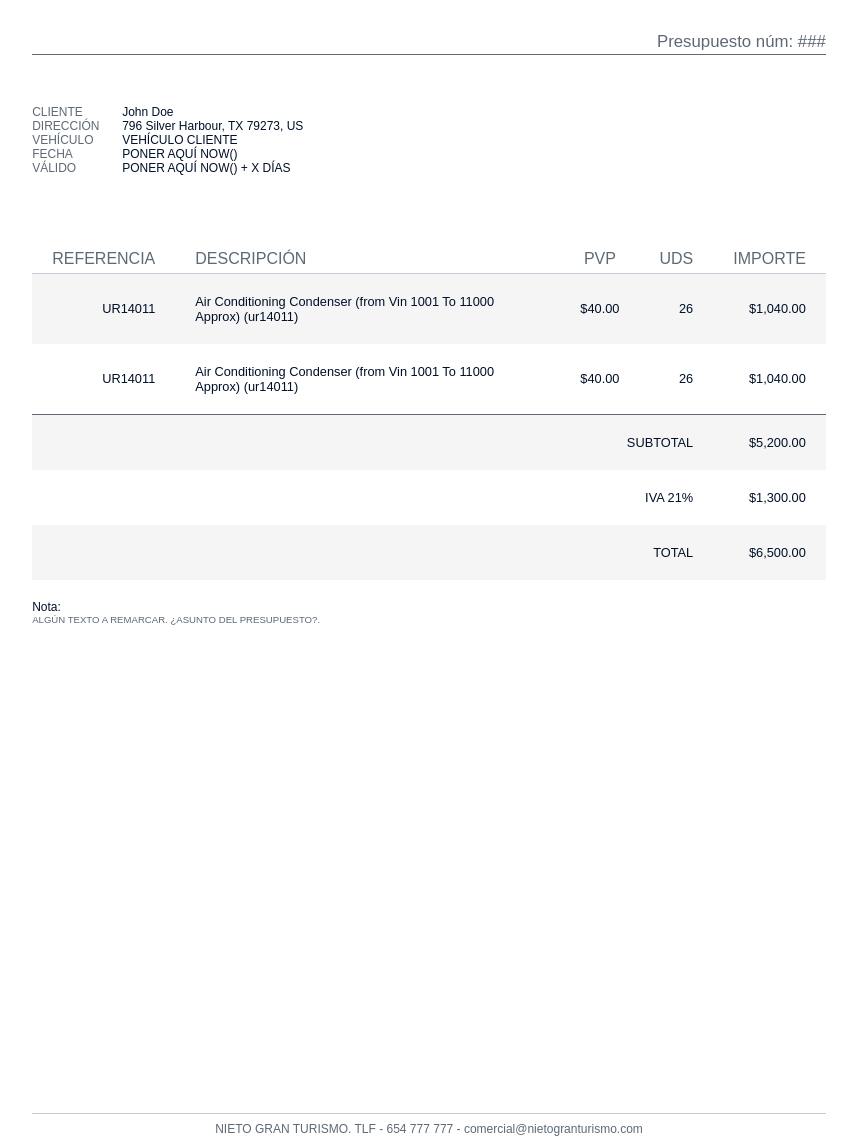
After one commit to prgbono/nieto, a PHP site: page /IMF/PDFS/test.html in a window 1280 px wide. The commit adds this page. Shown: the whole page, without its empty margins (211-1068 px from the left). Run offline with PHP 8.4, Linux system fonts and the light colour scheme; a stand-in replaces the project's code that opens the database connection.

Commit message:
Empiezo con los pdf's

```diff
--- /dev/null
+++ b/public_html/PDFS/test.html
@@ -0,0 +1,67 @@
+<html>
+  <head>
+    <meta charset="utf-8">
+    <title>Example 1</title>
+    <link href="../css/presupuesto_style.css" rel="stylesheet" type="text/css"/>
+  </head>
+  <body>
+    <header class="clearfix">
+      <h1>Presupuesto núm: ###</h1>
+      <div id="project">
+        <div><span>CLIENTE</span>John Doe</div>
+        <div><span>DIRECCIÓN</span>796 Silver Harbour, TX 79273, US</div>
+        <div><span>VEHÍCULO</span>VEHÍCULO CLIENTE</div>
+        <div><span>FECHA </span>PONER AQUÍ NOW()</div>
+        <div><span>VÁLIDO</span>PONER AQUÍ NOW() + X DÍAS</div>
+      </div>
+    </header>
+    <main>
+      <table>
+        <thead>
+          <tr>
+            <th class="service">REFERENCIA</th>
+            <th class="desc">DESCRIPCIÓN</th>
+            <th>PVP</th>
+            <th>UDS</th>
+            <th>IMPORTE</th>
+          </tr>
+        </thead>
+        <tbody>
+          <tr>
+            <td class="service">UR14011</td>
+            <td class="desc">Air Conditioning Condenser (from Vin 1001 To 11000 Approx) (ur14011)</td>
+            <td class="pvp">$40.00</td>
+            <td class="uds">26</td>
+            <td class="importe">$1,040.00</td>
+          </tr>
+          <tr>
+            <td class="service">UR14011</td>
+            <td class="desc">Air Conditioning Condenser (from Vin 1001 To 11000 Approx) (ur14011)</td>
+            <td class="pvp">$40.00</td>
+            <td class="uds">26</td>
+            <td class="importe">$1,040.00</td>
+          </tr>
+          <tr>
+            <td colspan="4" class="grand total">SUBTOTAL</td>
+            <td class="grand">$5,200.00</td>
+          </tr>
+          <tr>
+            <td colspan="4">IVA 21%</td>
+            <td>$1,300.00</td>
+          </tr>
+          <tr>
+            <td colspan="4">TOTAL</td>
+            <td>$6,500.00</td>
+          </tr>
+        </tbody>
+      </table>
+      <div id="notices">
+        <div>Nota:</div>
+        <div class="notice">ALGÚN TEXTO A REMARCAR. ¿ASUNTO DEL PRESUPUESTO?.</div>
+      </div>
+    </main>
+    <footer>
+      NIETO GRAN TURISMO. TLF - 654 777 777 - comercial@nietogranturismo.com
+    </footer>
+  </body>
+</html>
--- a/public_html/codigo/nuevoPpto.php
+++ b/public_html/codigo/nuevoPpto.php
@@ -77,7 +77,7 @@ else{
     //Obtengo el id_ppto recién insentado para usarlo en la tabla de detalles_presupuestos
     $ppto =  mysqli_query($link, "SELECT MAX(id_ppto) as maxId_ppto FROM pruebas_presupuestos");
     $maxPpto = mysqli_fetch_assoc($ppto);
-    $id_ppto = $maxPpto['maxId_ppto'] +1;
+    $id_ppto = $maxPpto['maxId_ppto'];
 
     //Con esto tengo en cada array exactamente lo que ha metido el usuario. Independientemente si ha metido alguna descripción y después no unidades. TENGO LOS ARRAYS SIN POSICIONES VACÍAS.
     $descripcion=array_filter($descripcion);
--- /dev/null
+++ b/public_html/css/presupuesto_style.css
@@ -0,0 +1,144 @@
+*{padding: 0px; margin: 0px; -webkit-box-sizing: border-box;  -moz-box-sizing: border-box; box-sizing: border-box; }
+
+.clearfix:after {
+  content: "";
+  display: table;
+  clear: both;
+}
+
+html {
+  margin: 0 auto;
+}
+
+a {
+  color: #5D6975;
+  text-decoration: underline;
+}
+
+header {
+  padding: 10px 0;
+  margin-top: 20px;
+  margin-bottom: 30px;
+}
+
+body {
+  font-family: "Times New Roman", serif;
+  position: relative;
+  width: 21cm;
+  height: 29.7cm;
+  margin: 0 auto;
+  color: #001028;
+  background: #FFFFFF;
+  font-family: Arial, sans-serif;
+  font-size: 12px;
+  font-family: Arial;
+  -webkit-box-sizing: border-box;  -moz-box-sizing: border-box; box-sizing: border-box;
+}
+
+.contenido{
+  width: 660px;
+  margin: 0 auto;
+  margin-top: 70px;
+  color: #575656;
+  -webkit-box-sizing: border-box;  -moz-box-sizing: border-box; box-sizing: border-box;
+  padding: 0px;
+  font-family: 'DejaVu Sans Condensed', sans-serif;
+}
+
+h1 {
+  border-bottom: 1px solid  #5D6975;
+  color: #5D6975;
+  font-size: 1.4em;
+  line-height: 1.4em;
+  font-weight: normal;
+  text-align: center;
+  margin: 0 0 20px 0;
+  text-align: right;
+}
+
+#project {
+  margin-top:30px;
+  float: left;
+  margin-bottom:30px;
+}
+
+#project span {
+  color: #5D6975;
+  text-align: left;
+  width: 80px;
+  margin-right: 10px;
+  display: inline-block;
+  font-size: 1em;
+}
+
+
+#project div {
+  white-space: nowrap;
+}
+
+table {
+  width: 100%;
+  border-collapse: collapse;
+  border-spacing: 0;
+  margin-bottom: 20px;
+}
+
+table tr:nth-child(2n-1) td {
+  background: #F5F5F5;
+}
+
+table th,
+table td {
+  text-align: center;
+}
+
+table th {
+  padding: 5px 20px;
+  color: #5D6975;
+  border-bottom: 1px solid #C1CED9;
+  white-space: nowrap;
+  font-weight: normal;
+  font-size: 1em;
+}
+
+table .ref,
+table .desc {
+  text-align: left;
+}
+
+table td {
+  padding: 20px;
+  text-align: right;
+  font-size: 0.8em;
+}
+
+table td.ref,
+table td.desc {
+  vertical-align: top;
+}
+
+table td.uds,
+table td.pvp,
+table td.importe {
+  font-size: 0.8em;
+}
+
+table td.grand {
+  border-top: 1px solid #5D6975;;
+}
+
+#notices .notice {
+  color: #5D6975;
+  font-size: 0.8em;
+}
+
+footer {
+  color: #5D6975;
+  width: 100%;
+  height: 30px;
+  position: absolute;
+  bottom: 0;
+  border-top: 1px solid #C1CED9;
+  padding: 8px 0;
+  text-align: center;
+}
```
Also changed, not shown: public_html/PDFS/dompdf.php (+71 -20 lines).
